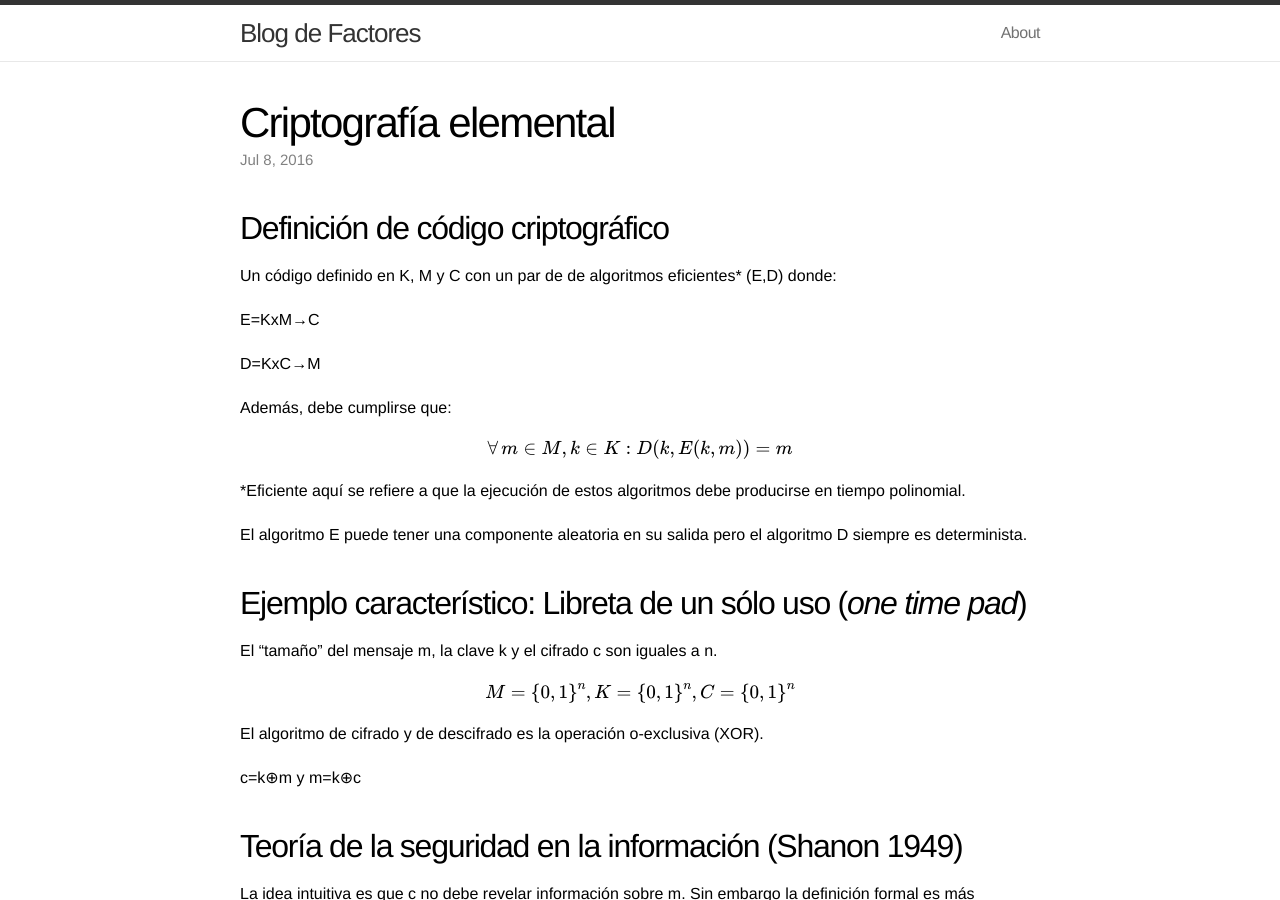
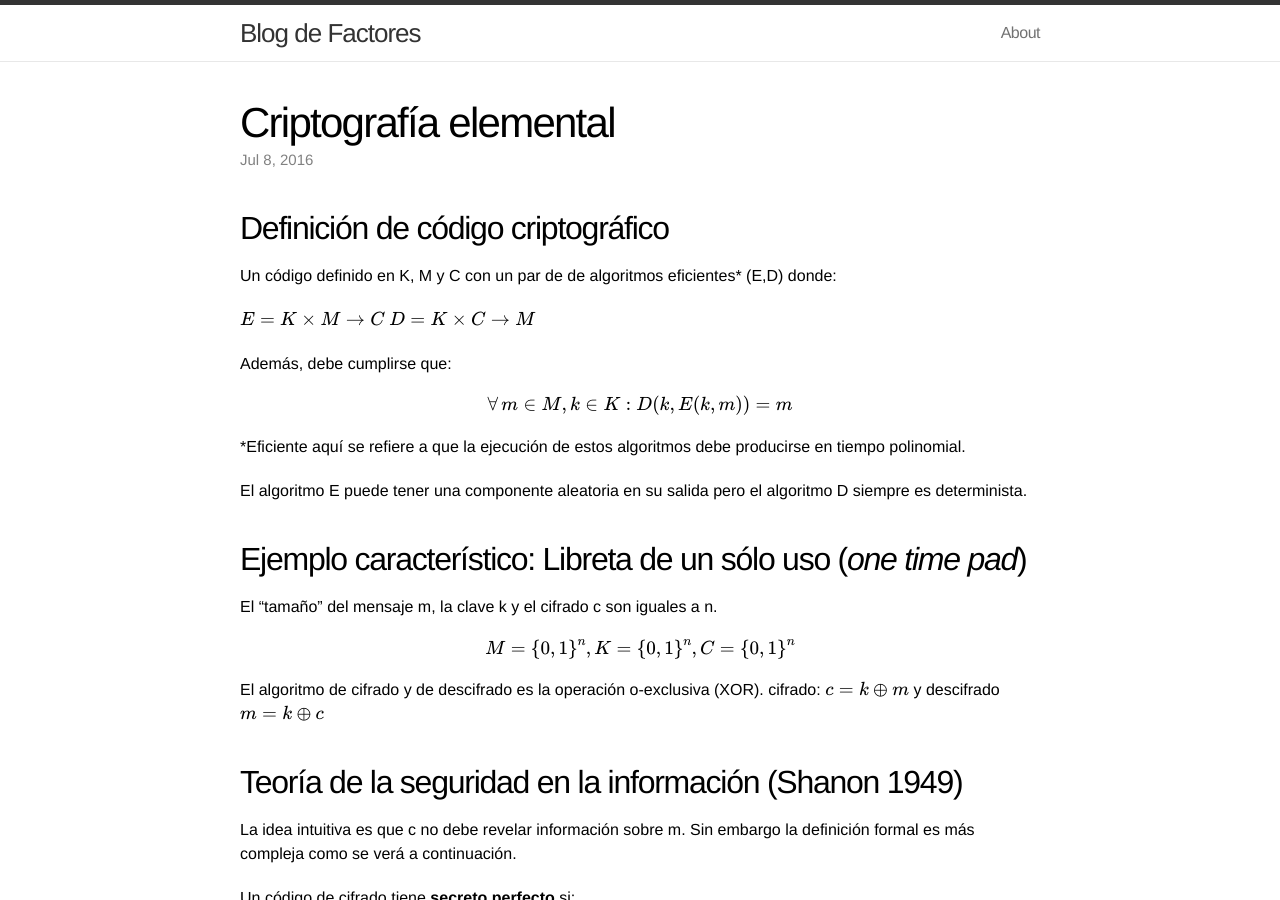
Before and after one commit to ddelaviuda/ddelaviuda.github.io, a Jekyll site: the page built from _posts/2016-09-05-Criptografia-elemental.markdown, in a window 1280 px wide and 900 px high. Built offline with Jekyll 4.4.1, drawn with Linux system fonts in a browser that asks for light colours; formulas are drawn with MathJax 3.

Commit message:
Update 2016-09-05-Criptografia-elemental.markdown

```diff
--- a/_posts/2016-09-05-Criptografia-elemental.markdown
+++ b/_posts/2016-09-05-Criptografia-elemental.markdown
@@ -9,9 +9,8 @@ Definición de código criptográfico
 
 Un código definido en K, M y C con un par de de algoritmos eficientes* (E,D) donde:
 
-E=KxM→C
-
-D=KxC→M
+$$E=K\times M\rightarrow  C$$
+$$D=K\times C\rightarrow M$$
 
 Además, debe cumplirse que:
 {% raw %}
@@ -29,8 +28,7 @@ El "tamaño" del mensaje m, la clave k y el cifrado c son iguales a n.
 $$M={\left\{0,1\right\}}^n, K={\left\{0,1\right\}}^n,C={\left\{0,1\right\}}^n$$
 {% endraw %}
 El algoritmo de cifrado y de descifrado es la operación o-exclusiva (XOR).
-
-c=k⊕m y m=k⊕c
+cifrado: $$c=k\oplus m$$ y descifrado $$m=k\oplus c$$
 
 Teoría de la seguridad en la información (Shanon 1949)
 ------------------------------------------------------
```
